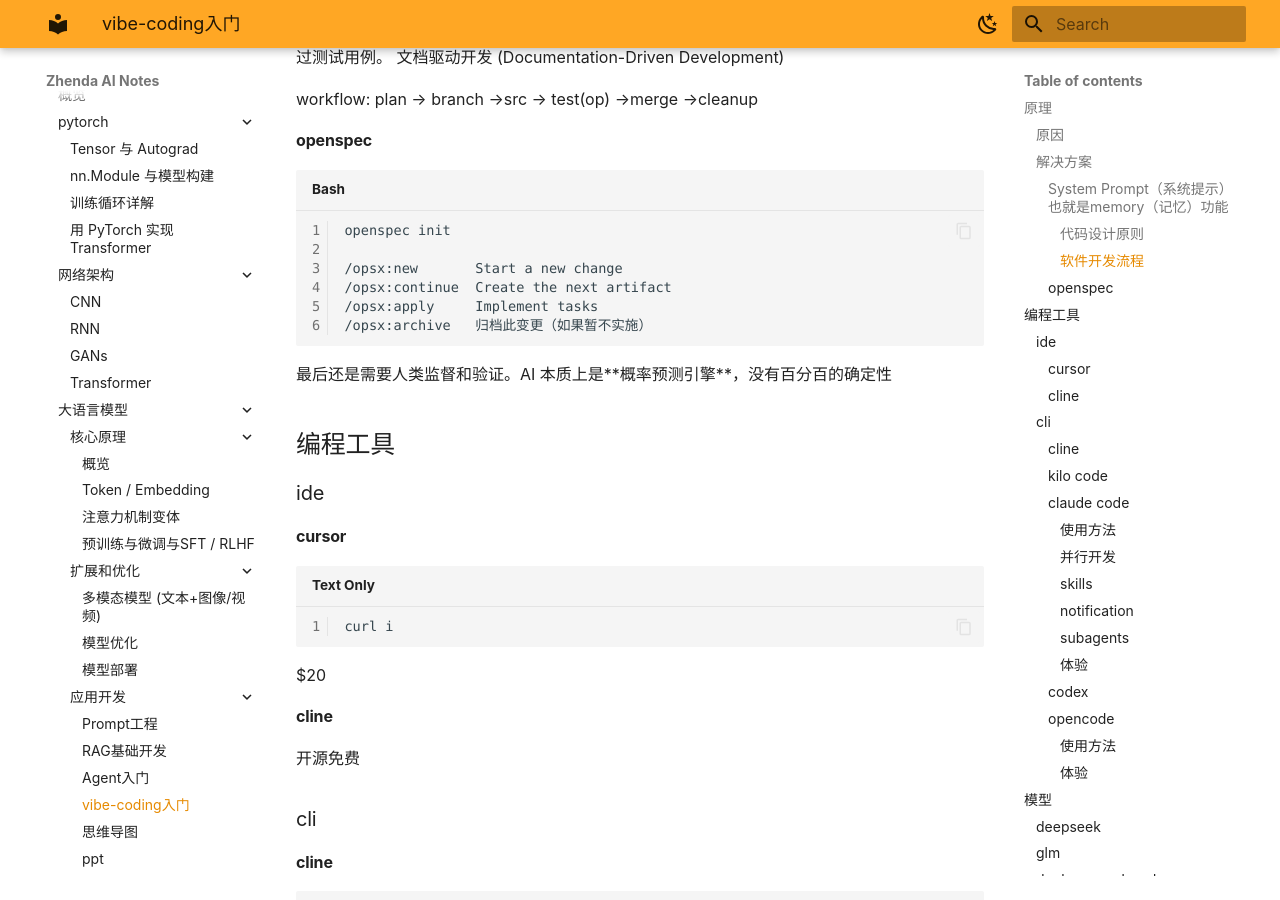
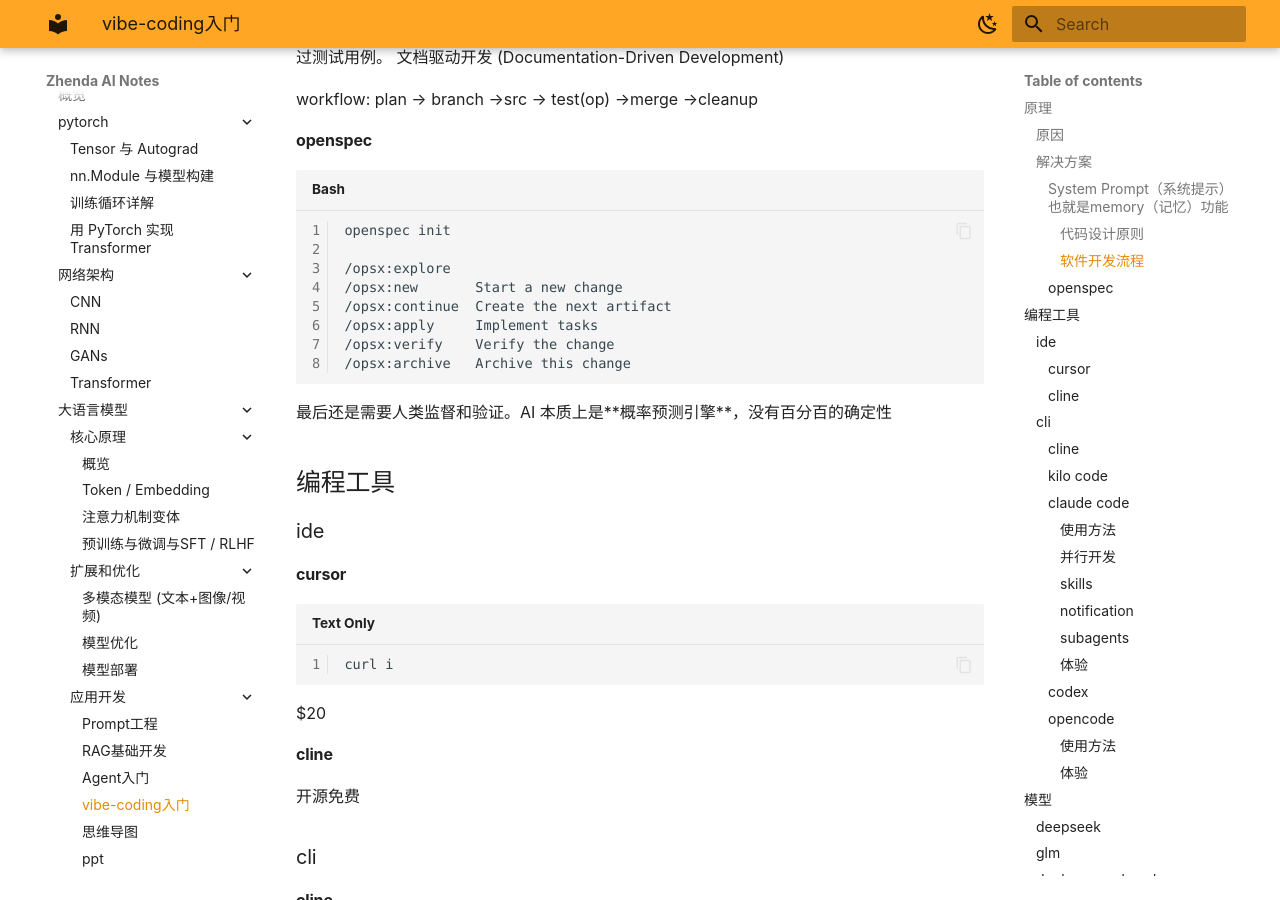
Before and after one commit to zhenda-hub/ai-note, an MkDocs documentation site: the page built from docs/dl/llm/dev/vibe-coding.md, in a window 1280 px wide and 900 px high, scrolled down 1944 px. Built offline with MkDocs 1.6.1 and Material for MkDocs 9.7.7, drawn with Linux system fonts in a browser that asks for light colours; plug-ins that fetch from the network failed and are left out.

Commit message:
Update vibe-coding.md

````diff
--- a/docs/dl/llm/dev/vibe-coding.md
+++ b/docs/dl/llm/dev/vibe-coding.md
@@ -77,10 +77,12 @@ workflow: plan -> branch ->src -> test(op) ->merge ->cleanup
 ```bash
 openspec init
 
+/opsx:explore
 /opsx:new       Start a new change
 /opsx:continue  Create the next artifact
 /opsx:apply     Implement tasks
-/opsx:archive   归档此变更（如果暂不实施）
+/opsx:verify    Verify the change
+/opsx:archive   Archive this change
 ```
 
 最后还是需要人类监督和验证。AI 本质上是**概率预测引擎**，没有百分百的确定性
````
